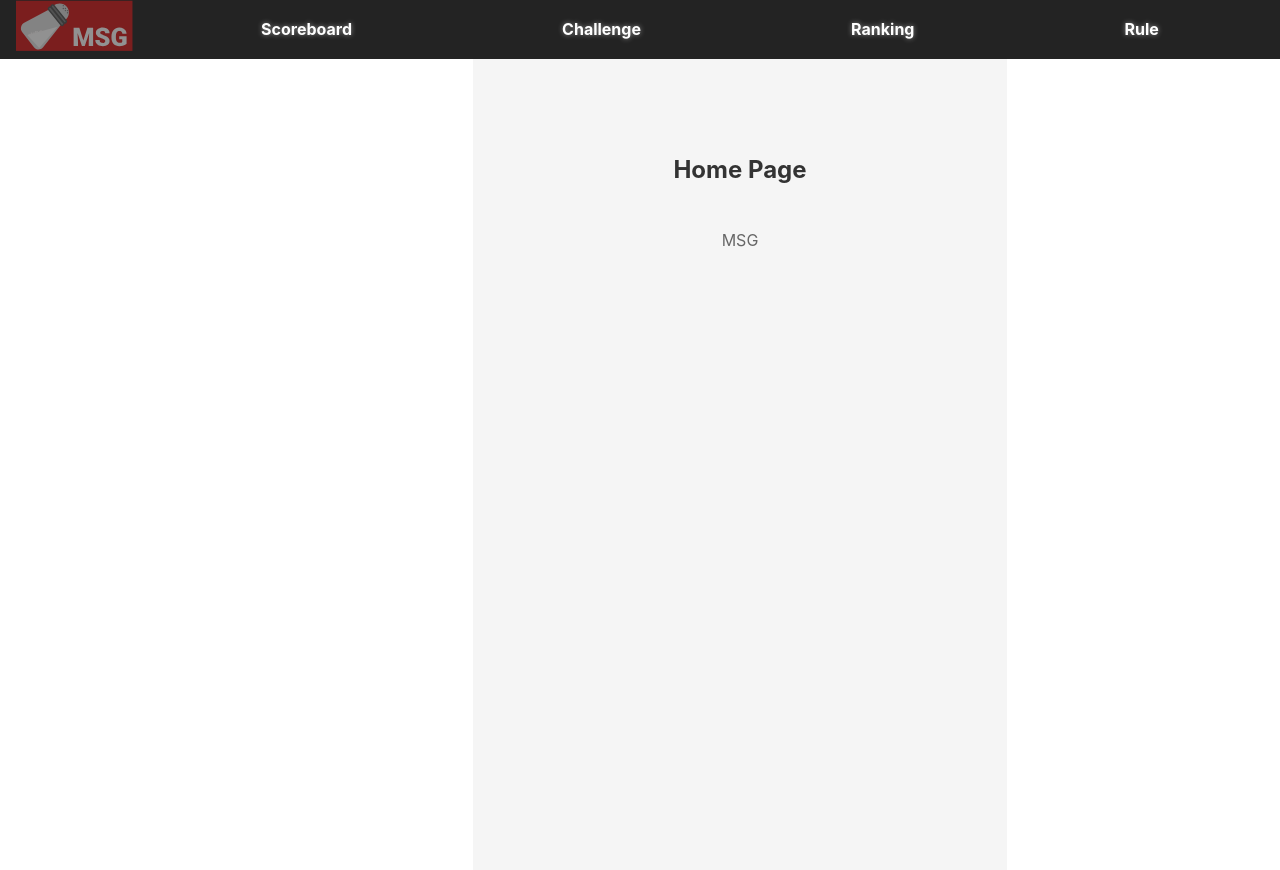
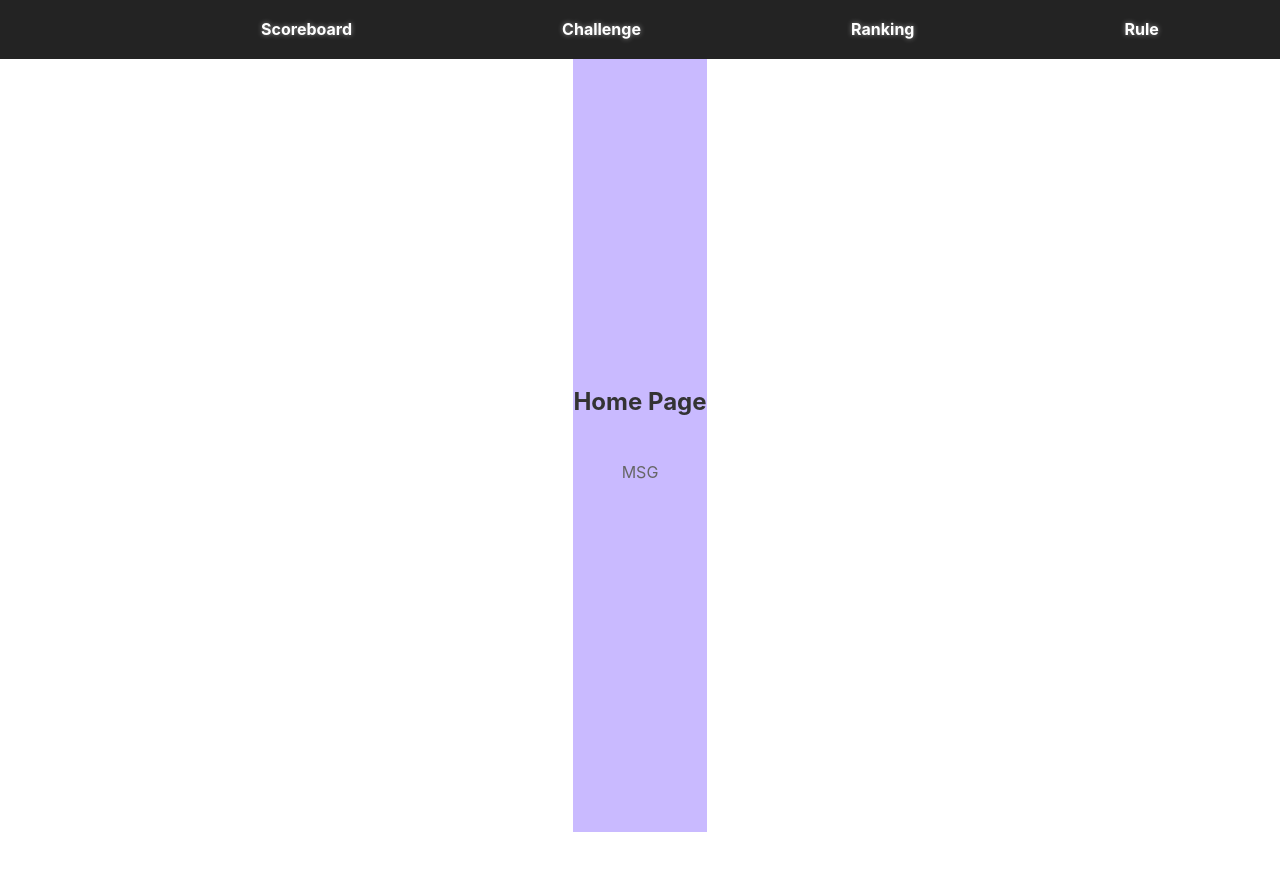
Before and after one commit to MJSEC-MJU/MSG_CTF_WEB, a React (Vite) app: page / in a window 1280 px wide. Shown: the top 870 px of the page. Built offline with nearby package versions, Linux system fonts and the light colour scheme.

Commit message:
fix : Home UI Background_Color를 직관적으로 임시설정

```diff
--- a/src/pages/Home.jsx
+++ b/src/pages/Home.jsx
@@ -15,8 +15,8 @@
   display: flex;
   flex-direction: column;
   align-items: center;
-  padding: 100px;
-  background-color: #f5f5f5;
+  justify-content: center;
+  background-color: #c9baff;
   min-height: 100vh;
   width: 100%;
 `;
```
